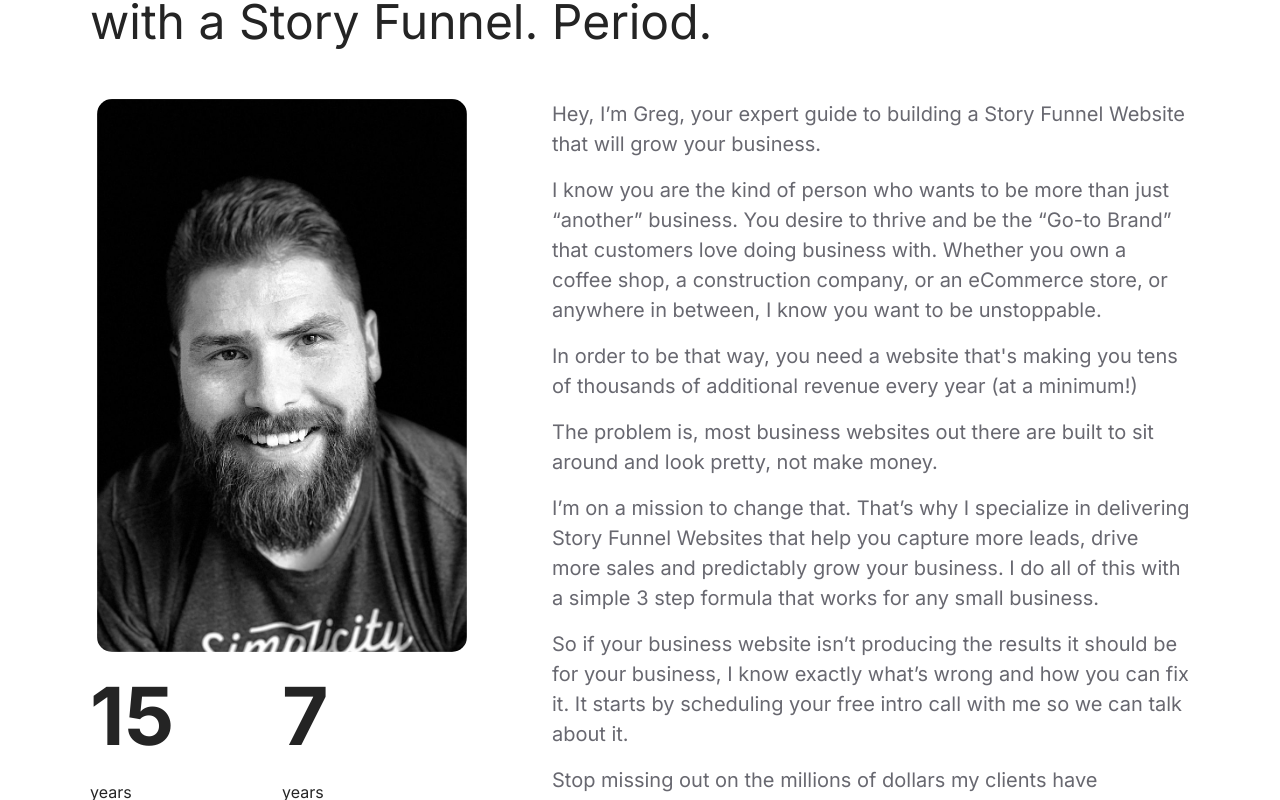
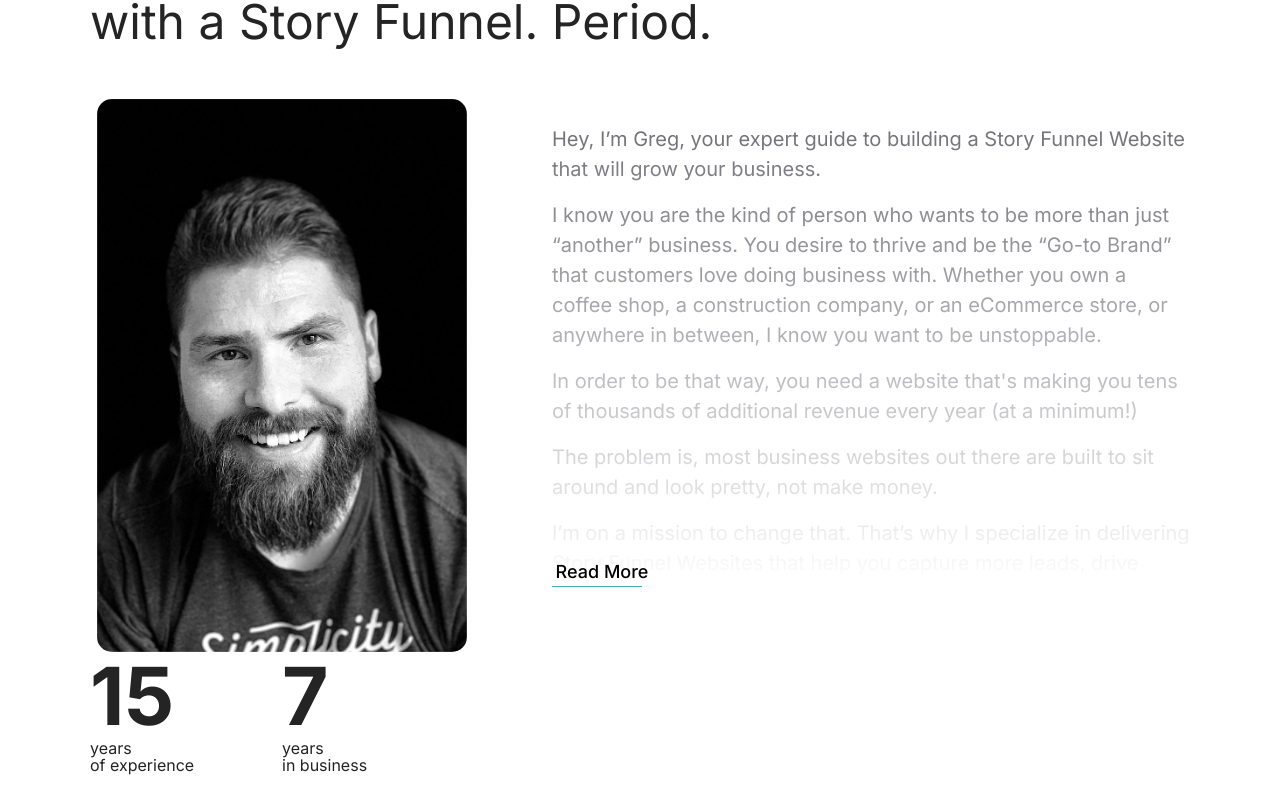
Before and after one commit to PetejStone/champkid-react, a React (Create React App) app: page / in a window 1280 px wide. Shown: the part 6100-6900 px from the top of the page. Built offline with nearby package versions, Linux system fonts and the light colour scheme.

Commit message:
added animations and new section

```diff
--- a/src/components/Greg.js
+++ b/src/components/Greg.js
@@ -1,6 +1,6 @@
 import React from 'react'
 import './Greg.scss'
-
+import './Header.scss'
 import gregphoto from '../images/greg.jpg'
 const Greg = () => {
     return (
@@ -8,7 +8,7 @@ const Greg = () => {
             <div className="wrap">
                 <div className="container1100">
                     <div className="greg-container">
-                        <h2>You <span className="blue">will</span>grow your business with a Story Funnel. Period.</h2>
+                        <h2>You <span className="blue">will</span> grow your business with a Story Funnel. Period.</h2>
 
                         <div className="stat-box">
                             <div className="photo-stats">
@@ -38,6 +38,20 @@ const Greg = () => {
                             </div>
 
                             <div className="description">
+                                <div className="read-more">
+                                    <div className="readmore-button" onClick={() => {
+                                        document.querySelector('.read-more').classList.add('open')
+                                        document.querySelector('.readmore-button').classList.add('movedown')
+                                        setTimeout(() => {
+                                            document.querySelector('.readmore-button').classList.add('off')
+                                        })
+
+                                    }}>
+                                    <h4 className="readbutton">Read More</h4>
+                                    <div className="underline"></div>
+                                    </div>
+                                </div>
+
                                 <p>Hey, I’m Greg, your expert guide to building a Story Funnel Website that will grow your business.</p>
 
                                 <p>I know you are the kind of person who wants to be more than just “another” business. You desire to thrive and be the “Go-to Brand” that customers love doing business with. Whether you own a coffee shop, a construction company, or an eCommerce store, or anywhere in between, I know you want to be unstoppable.</p>
@@ -55,7 +69,10 @@ const Greg = () => {
                                 <p>Scheduling an Intro Call with me may just be the best 15 minutes you’ll ever set aside for your business.</p>
 
                                 <p>I hope to talk with you real soon.Greg Stone</p>
+
+
                             </div>
+
                         </div>
                     </div>
                 </div>
--- a/src/components/Greg.scss
+++ b/src/components/Greg.scss
@@ -19,14 +19,14 @@
 .stat-bold {
     font-size: 80px;
     font-weight: 900;
-    line-height: 1.6;
+    line-height: 1.1;
 }
 
 .stat {
     p {
         font-size: 16px;
         font-weight: 400;
-        line-height: 1.6;
+        line-height: 1.1;
         text-align: left;
     }
 }
@@ -60,5 +60,82 @@
     color: #686870;
     height: 24;
     text-align: left;
+    transform: translateY(-955px);
     }
 }
+
+.read-more {
+    z-index:5;
+    width: 100%;
+    height: 100%;
+    position: relative;
+    background: linear-gradient(to bottom, rgba(255,255,255,0),rgba(255,255,255,1),rgba(255,255,255,1));
+    display: flex;
+    flex-direction: column;
+    justify-content: center;
+
+}
+
+.readmore-button {
+    font-size: 18px;
+    cursor: pointer;
+    width: 100px;
+     h4 {
+         margin-bottom: 5px;
+         color: #000;
+         font-size: 18px;
+         width: 100px;
+     }
+    .underline {
+        height: 1px;
+        width: 90%;
+        //background-color: #00c3e3;
+        height: 30px;
+        border-bottom: 1px solid #00c3e3;
+        transform: translateY(-30px);
+       // transition-timing-function: cubic-bezier(0.445, 0.05, 0.55, 0.95);
+         transition-duration: 250ms;
+        //transition:cubic-bezier(1, 0, 0, 1);
+
+    }
+
+}
+
+.readmore-button:hover .underline{
+    //height: 60px;
+    transform: translateY(-60px);
+
+
+}
+
+.open {
+    animation-name: open;
+    animation-duration: 1s;
+    background: linear-gradient(to bottom, rgba(255,255,255,0),rgba(255,255,255,0),rgba(255,255,255,0));
+}
+
+.movedown {
+    animation-name: move;
+    animation-duration: 1s;
+    transform: translateY(500px);
+}
+
+.off {
+    display: none;;
+}
+
+@keyframes open {
+    0%   {background: linear-gradient(to bottom, rgba(255,255,255,0),rgba(255,255,255,1),rgba(255,255,255,1))};
+    25%  {background: linear-gradient(to bottom, rgba(255,255,255,0),rgba(255,255,255,.75),rgba(255,255,255,1))};
+    50%  {background: linear-gradient(to bottom, rgba(255,255,255,0),rgba(255,255,255,.5),rgba(255,255,255,1))};
+    75%  {background: linear-gradient(to bottom, rgba(255,255,255,0),rgba(255,255,255,.25),rgba(255,255,255,.75))};
+    100% {background: linear-gradient(to bottom, rgba(255,255,255,0),rgba(255,255,255,0),rgba(255,255,255,0))};
+  }
+
+  @keyframes move {
+    0%   {transform: translateY(100px)};
+    25%  {transform: translateY(200px)};
+    50%  {transform: translateY(300px)};
+    75%  {transform: translateY(500px)};
+    100% {opacity: 0};
+  }
```
